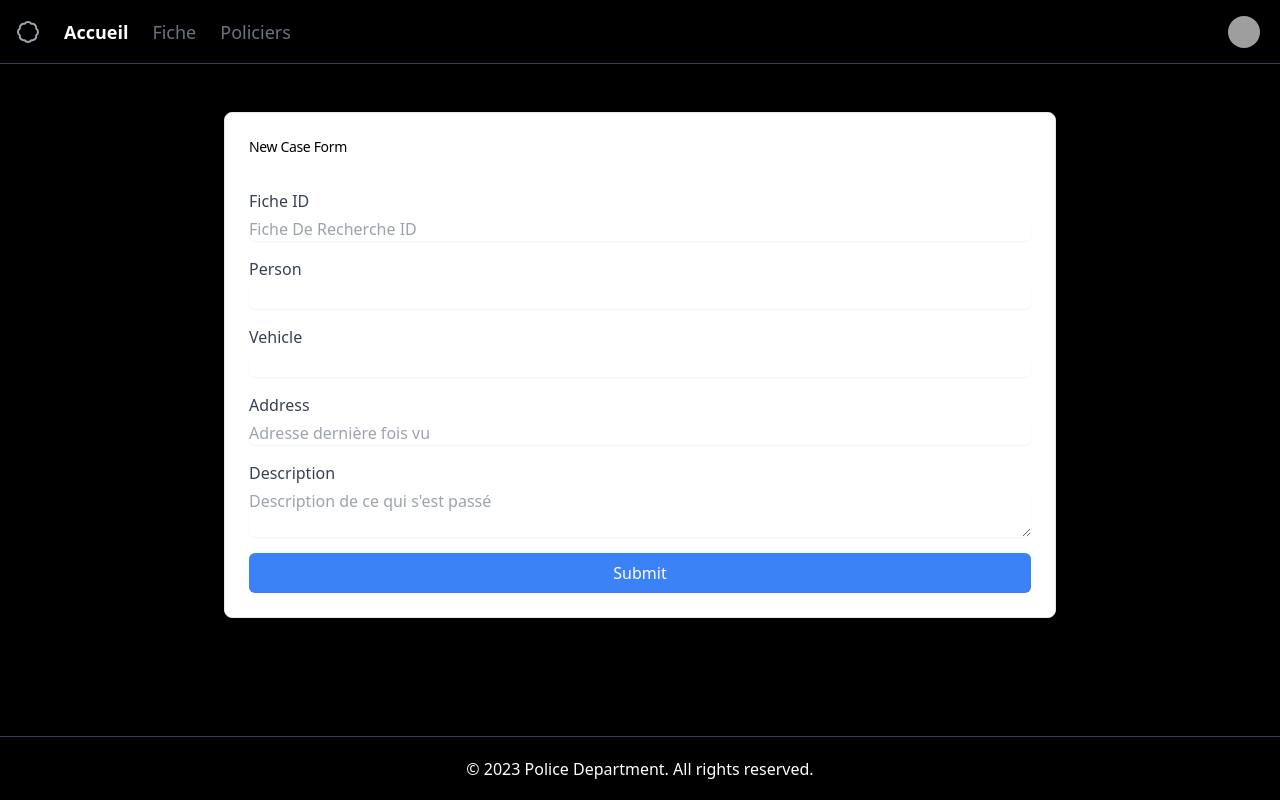
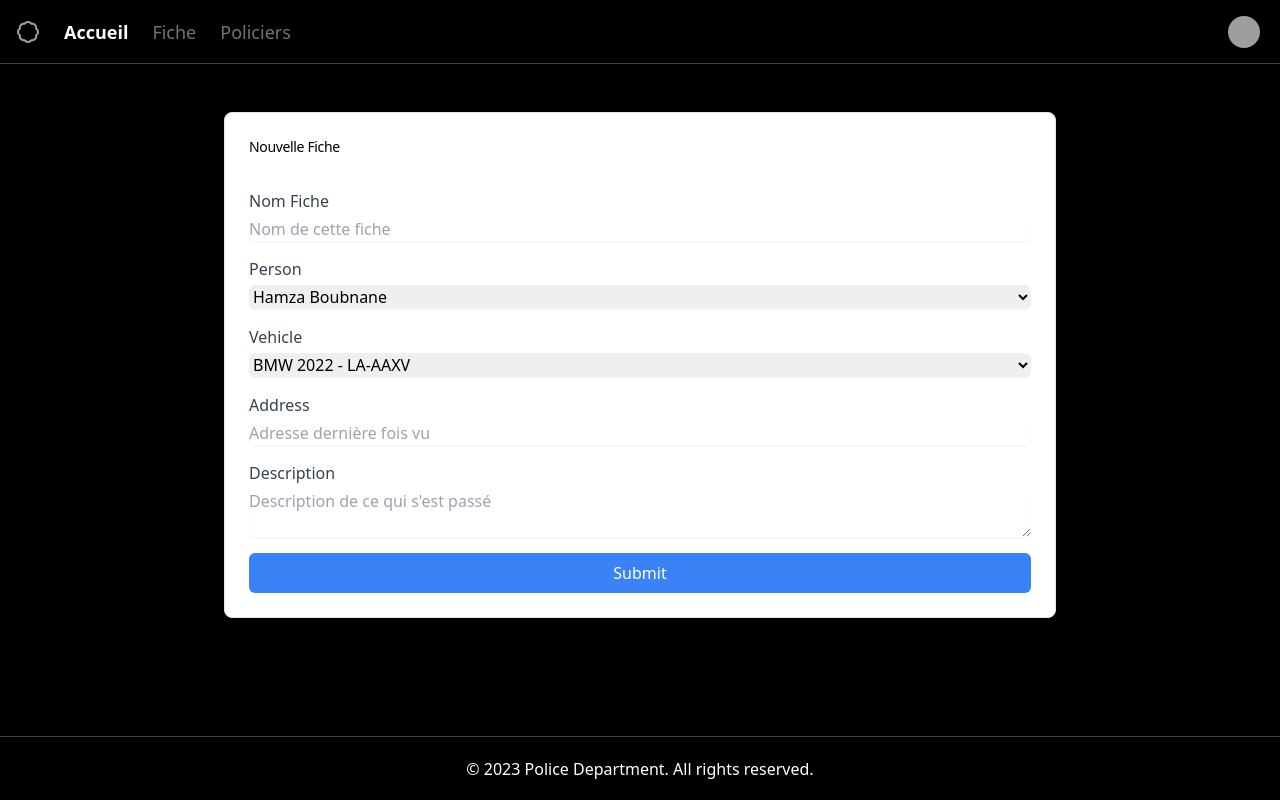
Before and after one commit to ChocTitans/CarPlate-DL, a Flask app: page /add-fiche in a window 1280 px wide. Run offline with Flask 3, Linux system fonts and the light colour scheme; a user stored in the database is signed in; grey boxes are pictures that could not be loaded.

Commit message:
fixed crud

```diff
--- a/Flask/app.py
+++ b/Flask/app.py
@@ -1,6 +1,6 @@
 from flask import Flask, render_template, request, url_for, session, redirect
 from flask_sqlalchemy import SQLAlchemy
-from models import User
+from models import User, Person, PoliceBrigader, PoliceTonSite, Vehicle, FichierDeRecherche
 from flask import Flask, request
 from config import DATABASE_URL
 from sqlalchemy import create_engine
@@ -12,6 +12,8 @@ app.secret_key = "yoursecretkey"
 app.config['SQLALCHEMY_DATABASE_URI'] = 'sqlite:///database.db'
 db = SQLAlchemy(app)
 UPLOAD_FOLDER = 'uploads'
+people_data = None
+vehicles_data = None
 
 engine = create_engine(DATABASE_URL)
 Session = sessionmaker(bind=engine)
@@ -29,6 +31,22 @@ def index():
             return render_template('location.html')
     return render_template('index.html')
 
+def load_people():
+    global people_data
+    if people_data is None:
+        session_db = Session()
+        people_data = session_db.query(Person).all()
+        session_db.close()
+    return people_data
+
+def load_vehicles():
+    global vehicles_data
+    if vehicles_data is None:
+        session_db = Session()
+        vehicles_data = session_db.query(Vehicle).all()
+        session_db.close()
+    return vehicles_data
+
 @app.route('/add-fiche')
 def addfiche():
     if 'user_id' in session:
@@ -36,11 +54,15 @@ def addfiche():
         session_db = Session()
         user_id = session['user_id']
         user = session_db.query(User).filter_by(id=user_id).first()
-        session_db.close()
 
         if user:
-            return render_template('add-fiche.html')
+            # Fetch data for dropdowns
+            people = load_people()
+            vehicles = load_vehicles()
+            return render_template('add-fiche.html', people=people, vehicles=vehicles)
+
     return render_template('index.html')
+
 
 @app.route('/fiche-liste')
 def ficheliste():
@@ -134,5 +156,38 @@ def upload_video():
 
     return render_template('upload.html')  # Render the upload form
 
-if __name__ == '__main__':
-    app.run(debug=True)
+## CRUD ADD FICHE
+
+@app.route('/submit-form', methods=['POST'])
+def submit_form():
+    if request.method == 'POST':
+        # Retrieve form data
+        nom_fiche = request.form['nom_fiche']
+        selected_person_id = request.form['selectedPerson']
+        selected_vehicle_id = request.form['selectedVehicle']
+        last_seen_address = request.form['address']
+        description = request.form['description']
+
+        # Create a new FichierDeRecherche instance
+        new_fiche = FichierDeRecherche(name=nom_fiche, address=last_seen_address, description=description)
+
+        # Fetch the Person and Vehicle based on selected IDs
+        with Session() as session_db:
+            selected_person = session_db.query(Person).filter_by(cin=selected_person_id).first()
+            selected_vehicle = session_db.query(Vehicle).filter_by(car_plate=selected_vehicle_id).first()
+
+            # Associate Person and Vehicle with the new FichierDeRecherche
+            if selected_person:
+                new_fiche.person = selected_person
+            if selected_vehicle:
+                new_fiche.vehicle = selected_vehicle
+
+            # Add the new FichierDeRecherche to the session and commit changes
+            session_db.add(new_fiche)
+            session_db.commit()
+
+        # Redirect to a success page or return a success message
+        return "Form submitted successfully!"
+
+    # Handle other HTTP methods or errors here
+    return "Invalid request method"
--- a/Flask/templates/add-fiche.html
+++ b/Flask/templates/add-fiche.html
@@ -20,35 +20,37 @@
               data-v0-t="card"
             >
               <div class="flex flex-col space-y-1.5 p-6 pb-2">
-                <h3 class="tracking-tight text-sm font-medium">New Case Form</h3>
+                <h3 class="tracking-tight text-sm font-medium">Nouvelle Fiche</h3>
               </div>
               <div class="p-6">
-                <form class="space-y-4">
+                <form action="/submit-form" class="space-y-4" method="POST">
                   <label class="block">
-                    <span class="text-gray-700">Fiche ID</span>
+                    <span class="text-gray-700">Nom Fiche</span>
                     <input
                       aria-label="Case ID"
                       class="mt-1 block w-full rounded-md border-gray-300 shadow-sm"
                       type="text"
-                      placeholder="Fiche De Recherche ID"
+                      placeholder="Nom de cette fiche"
+                      name="nom_fiche"
                     />
                   </label>
                   <label class="block">
                     <span class="text-gray-700">Person</span>
-                    <input
-                      aria-label="Person"
-                      class="mt-1 block w-full rounded-md border-gray-300 shadow-sm"
-                      type="text"
-                    />
-                  </label>
-                  <label class="block">
+                    <select id="selectPeople" name="selectedPerson" class="js-example-basic-single mt-1 block w-full rounded-md border-gray-300 shadow-sm" style="width: 100%;">
+                        {% for person in people %}
+                            <option value="{{ person.cin }}">{{ person.first_name }} {{ person.last_name }}</option>
+                        {% endfor %}
+                    </select>
+                </label>
+
+                <label class="block">
                     <span class="text-gray-700">Vehicle</span>
-                    <input
-                      aria-label="Vehicle"
-                      class="mt-1 block w-full rounded-md border-gray-300 shadow-sm"
-                      type="text"
-                    />
-                  </label>
+                    <select id="selectVehicles" name="selectedVehicle" class="js-example-basic-single mt-1 block w-full rounded-md border-gray-300 shadow-sm" style="width: 100%;">
+                        {% for vehicle in vehicles %}
+                            <option value="{{ vehicle.car_plate }}">{{ vehicle.model }} - {{ vehicle.car_plate }}</option>
+                        {% endfor %}
+                    </select>
+                </label>
                   <label class="block">
                     <span class="text-gray-700">Address</span>
                     <input
@@ -56,6 +58,7 @@
                       class="mt-1 block w-full rounded-md border-gray-300 shadow-sm"
                       type="text"
                       placeholder="Adresse dernière fois vu"
+                      name="address"
                     />
                   </label>
                   <label class="block">
@@ -64,6 +67,7 @@
                       aria-label="Description"
                       class="mt-1 block w-full rounded-md border-gray-300 shadow-sm"
                       placeholder="Description de ce qui s'est passé"
+                      name="description"
 
                     ></textarea>
                   </label>
@@ -81,4 +85,5 @@
         </footer>
       </div>
     </body>
+
 </html>
```
Also changed, not shown: Flask/init_db.py (+12 -2 lines), Flask/models.py (+11 -21 lines), Flask/database.db, Flask/instance/database.db (added).
